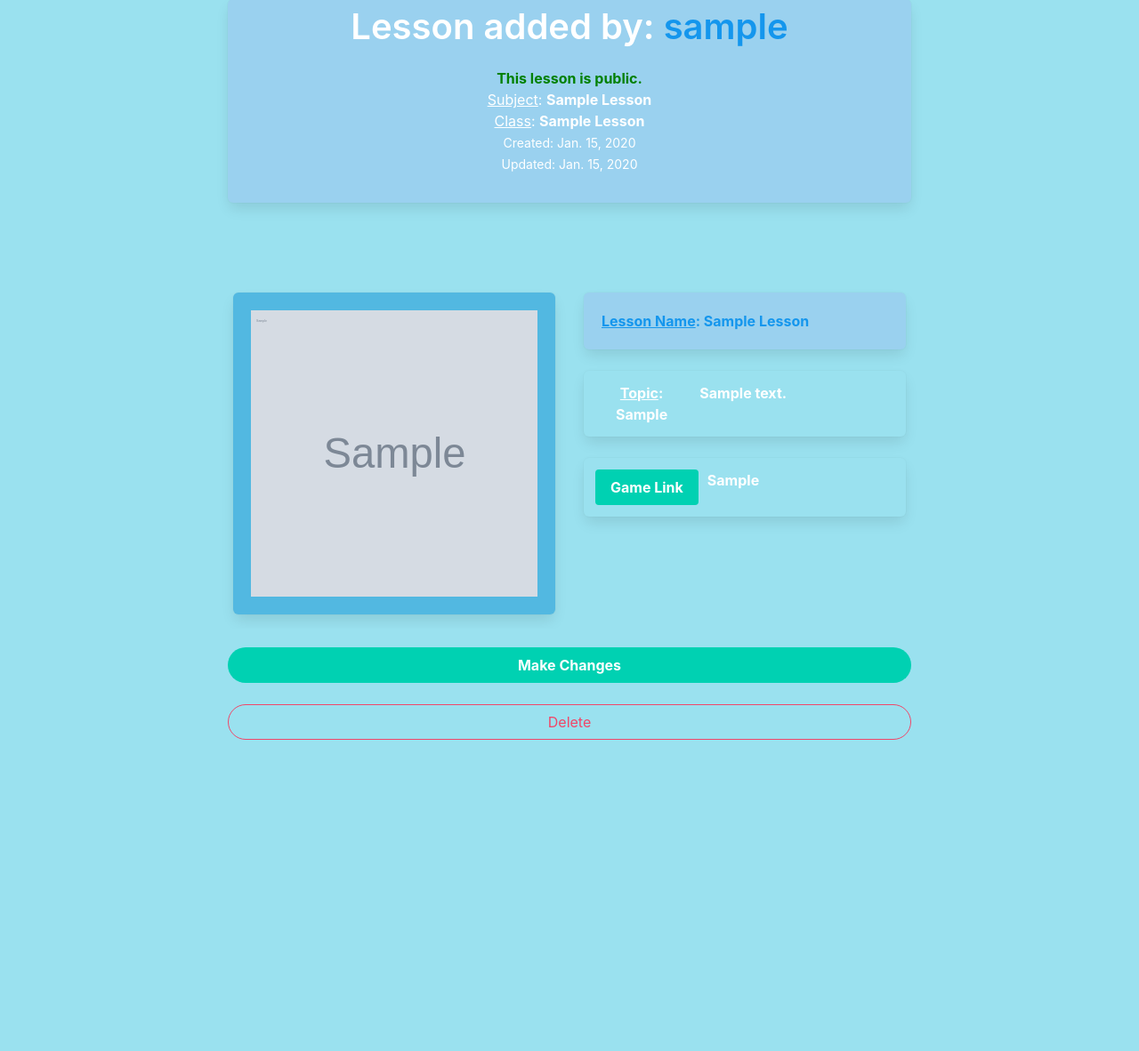
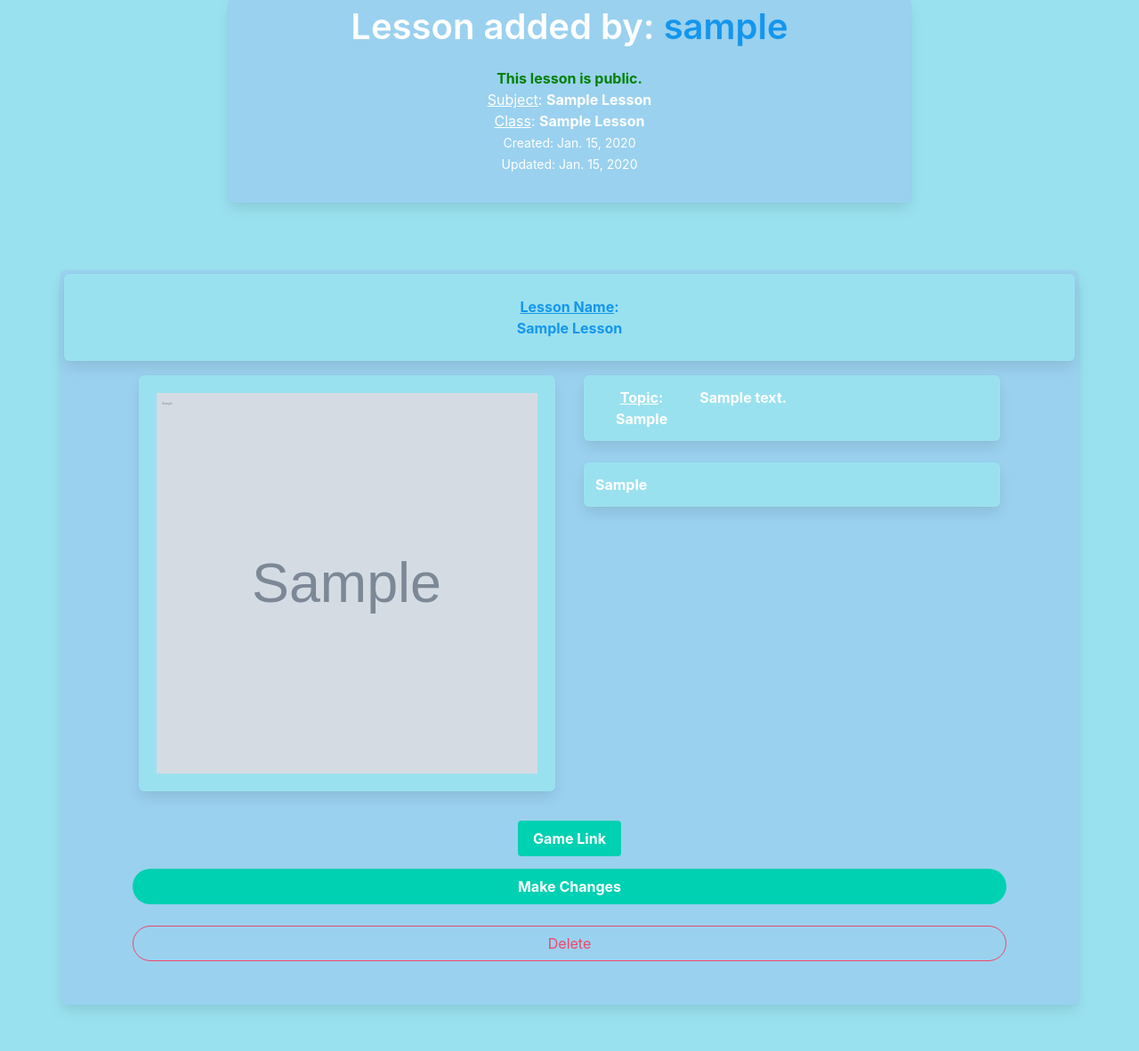
Before and after one commit to chuckthemole/TeachAssist, a Django app: page /lesson/1/show in a window 1280 px wide. Shown: the part 125-1307 px from the top of the page at 89% size. Before the commit the page ends 957 px from the top, so only its background shows below. Run offline with Django 3.2, Linux system fonts and the light colour scheme; a user stored in the database is signed in; tables that the repository leaves empty hold one stand-in row (values such as "Sample post"); grey boxes marked "Sample" are stand-in pictures; some libraries are stand-ins or nearby versions.

Commit message:
Edit layout of show lesson

```diff
--- a/teach/templates/teach/lesson/show_lesson.html
+++ b/teach/templates/teach/lesson/show_lesson.html
@@ -49,14 +49,21 @@
 <br><br>
 <center>
   <div class="parent columns">
-    <div class="column">
-      <div class="parent main-background" style='width: 80%; height: 80%;'>
+    <div class="parent column box front-background" style='width: 80%; height: 80%;'>
+
+      <div class="columns box main-background is-centered">
+        <div class="column is-half">
+        <span style="color:#1496ed;">
+          <u>Lesson Name</u>: <br> <b class="is-capitalized">{{ lesson.lesson_name}}</b>
+        </span>
+        </div>
+      </div>
 
       <div class="columns col-container is-centered">
-          <div class="scrollable child inline-block-child main-background" style='width: 45%; height: 45%;'>
+        <div class="scrollable child inline-block-child" style='width: 45%; height: 45%;'>
           <article>
             {% if lesson.img %}
-              <div class="box alt-front-background">
+            <div class="box main-background">
               <a href="{% url 'lesson:show_lesson' lesson.id %}">
                 <div class="container-img">
                   <figure class="image is-1by1">
@@ -70,11 +77,7 @@
           </article>
         </div>
         <div class="child inline-block-child main-backgroud" style='width: 45%; height: 45%;'>
-            <div class="box front-background tile is-fullwidth">
-              <span style="color:#1496ed">
-                <u>Lesson Name</u>: <b class="is-capitalized">{{ lesson.lesson_name}}</b>
-              </span>
-            </div>
+
 
           <div class="box main-background tile is-fullwidth">
             <span style="color:white;">
@@ -93,6 +96,16 @@
             <span style="color:white;">
               <div class="columns">
                 <div class="column">
+                  {{ lesson.instructions }}
+                </div>
+              </div>
+            </span>
+          </div>
+
+        </div>
+      </div>
+
+      <div class="column">
         {% if lesson.game_link != None %}
         <a class="button is-primary" href="{{ lesson.game_link }}" target="_blank" rel="noopener noreferrer">
           Game Link
@@ -102,20 +115,11 @@
         No link to game!
         {% endif %}
       </div>
-                  <div class="column">
-                    {{ lesson.instructions }}
-                  </div>
-                </div>
-              </span>
-            </div>
-
-          </div>
-        </div>
 
       <div class="columns">
         <div class="column">
           <center>
-              <div class="parent main-background" style='width: 90%; height: 90%;'>
+            <div class="parent" style='width: 90%; height: 90%;'>
 
               {% if user.id == lesson.teacher.user.id %}
               <a class="button is-primary is-fullwidth is-rounded" href="{% url 'lesson:edit_lesson' lesson.id %}">
@@ -137,7 +141,6 @@
 
     </div>
   </div>
-  </div>
 </center>
 
 {% endblock content %}
```
Lines whose indentation alone changed are shown as unchanged.
